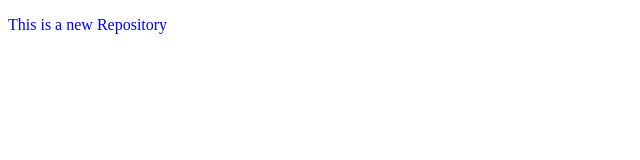
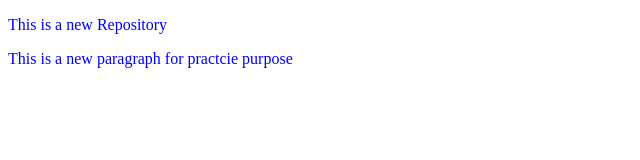
Before and after one commit to farjadlakho/Localrepo, a plain HTML site: page Index.html in a window 1280 px wide. Shown: the whole page, without its empty margins (0-640 px from the left). Drawn offline with Linux system fonts and the light colour scheme.

Commit message:
new paragraph on new branch

```diff
--- a/Index.html
+++ b/Index.html
@@ -8,6 +8,7 @@
 </head>
 <body>
     <p>This is a new Repository</p>
+    <p>This is a new paragraph for practcie purpose</p>
 
 </body>
 </html>
```
